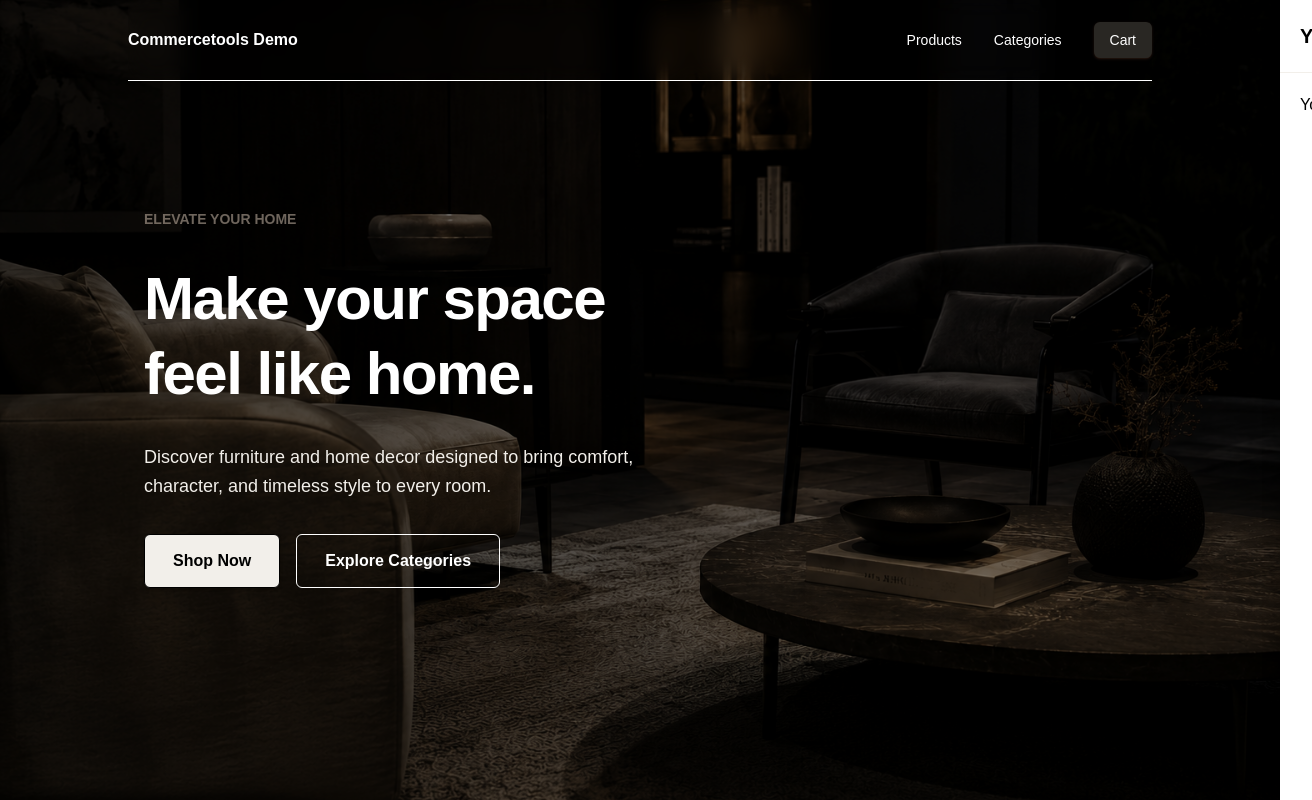
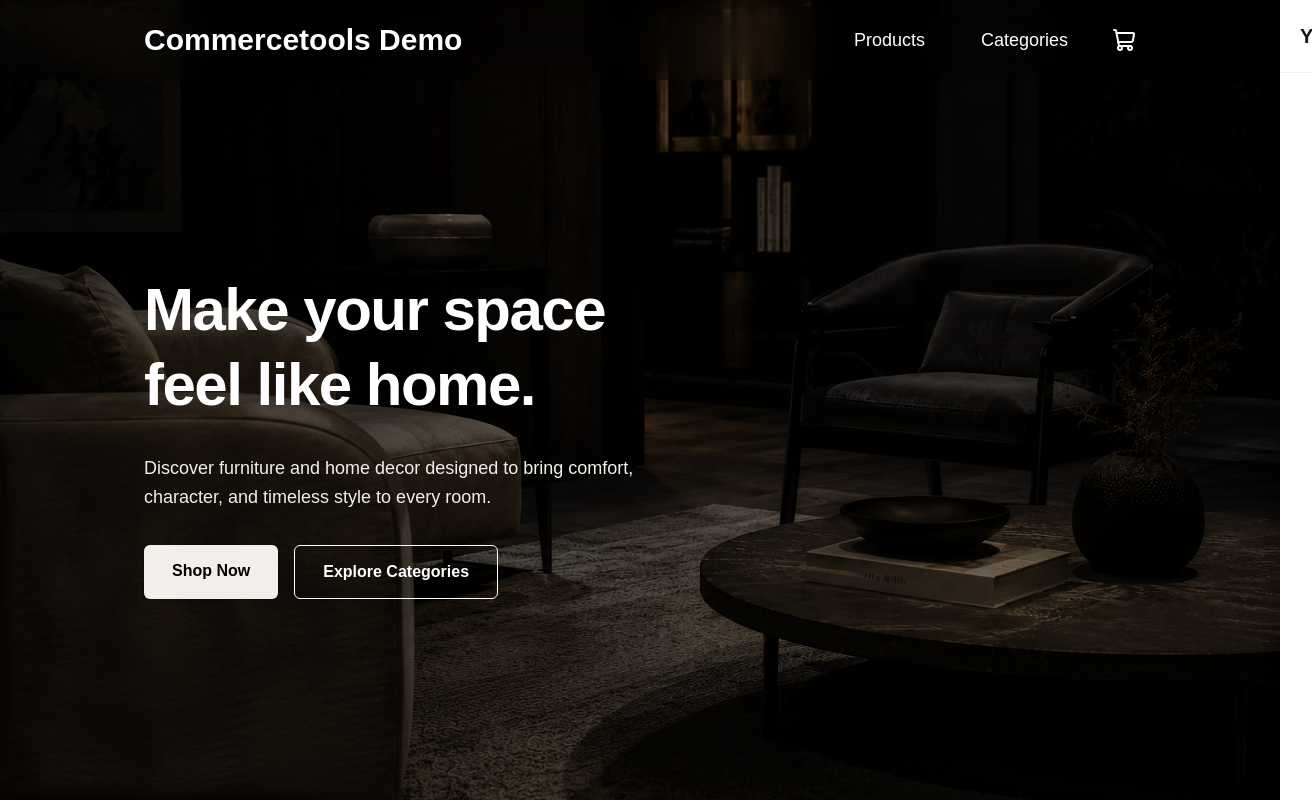
Before and after one commit to daniellancered/commercetools_demo, a Next.js app: page / in a window 1280 px wide. Shown: the whole page, 1312 px wide, since content can reach past the window. Built offline with nearby package versions, Linux system fonts and the light colour scheme.

Commit message:
added icons, adjust layout and styling

```diff
--- a/package.json
+++ b/package.json
@@ -12,6 +12,7 @@
     "@commercetools/platform-sdk": "^9.4.0",
     "@commercetools/sdk-client-v2": "^4.0.1",
     "@commercetools/ts-client": "^5.0.2",
+    "lucide-react": "^1.30.0",
     "next": "16.3.0",
     "react": "19.2.8",
     "react-dom": "19.2.8"
--- a/src/components/HomeHero.tsx
+++ b/src/components/HomeHero.tsx
@@ -7,11 +7,7 @@
   return (
     <>
       <Container>
-        <div className="relative z-10 flex flex-col items-start gap-8 pt-32">
-          <span className="text-accent-1/60 text-sm font-semibold uppercase">
-            Elevate your home
-          </span>
-
+        <div className="relative z-10 flex flex-col items-start gap-8 pt-48">
           <h1 className="text-5xl leading-tight font-bold tracking-tight text-white md:text-6xl">
             Make your space
             <span className="block text-white">feel like home.</span>
@@ -25,14 +21,14 @@
           <div className="flex flex-wrap gap-4">
             <Link
               href="/products"
-              className="bg-accent-3 rounded-md border-1 px-7 py-3.5 font-semibold text-black shadow-sm transition-colors hover:border-black hover:bg-black hover:text-white"
+              className="bg-accent-3 hover:bg-accent-1 rounded-md px-7 py-3.5 font-semibold text-black shadow-sm transition-colors duration-300 hover:text-white"
             >
               Shop Now
             </Link>
 
             <Link
               href="/categories"
-              className="rounded-md border-1 border-white px-7 py-3.5 font-semibold text-white transition-colors hover:bg-white hover:text-black"
+              className="rounded-md border-1 border-white px-7 py-3.5 font-semibold text-white transition-colors duration-300 hover:bg-white hover:text-black"
             >
               Explore Categories
             </Link>
--- a/src/components/cart/Cart.tsx
+++ b/src/components/cart/Cart.tsx
@@ -1,5 +1,7 @@
 import Image from 'next/image';
 import Link from 'next/link';
+
+import { CreditCard } from 'lucide-react';
 
 import { CartItem } from '@/types/global';
 
@@ -150,8 +152,9 @@
                 </div>
                 <button
                   type="button"
-                  className="bg-primary w-full cursor-pointer rounded-md py-3 font-semibold text-white"
+                  className="bg-primary flex w-full cursor-pointer justify-center gap-3 rounded-md py-3 font-semibold text-white transition-colors duration-300 hover:bg-accent-1"
                 >
+                  <CreditCard className="h-6 w-6" />
                   Checkout
                 </button>
 
--- a/src/components/cart/CartDrawer.tsx
+++ b/src/components/cart/CartDrawer.tsx
@@ -1,6 +1,8 @@
 'use client';
 
 import Link from 'next/link';
+
+import { CreditCard, ShoppingCart } from 'lucide-react';
 
 import { useCart } from '@/context/CartContext';
 
@@ -18,6 +20,7 @@
   const total = items.reduce((sum, item) => {
     return sum + Number(item.variant.price) * item.quantity;
   }, 0);
+  const itemCount = items.reduce((total, item) => total + item.quantity, 0);
 
   return (
     <>
@@ -34,7 +37,14 @@
         }`}
       >
         <div className="border-accent-3 flex items-center justify-between border-b p-5">
-          <h2 className="text-xl font-bold">Your Cart</h2>
+          <h2 className="text-secondary flex items-center gap-2 text-xl font-bold">
+            Your Cart
+            {itemCount > 0 && (
+              <span className="bg-primary flex h-7 w-7 items-center justify-center rounded-full text-xs font-bold text-white">
+                {itemCount}
+              </span>
+            )}
+          </h2>
 
           <button
             type="button"
@@ -48,7 +58,18 @@
 
         <div className="flex-1 overflow-y-auto p-5">
           {items.length === 0 ? (
-            <p>Your cart is empty.</p>
+            <div className="flex w-full flex-col items-center justify-center gap-4 py-100">
+              <ShoppingCart className="h-6 w-6" />
+
+              <p>Your cart is empty.</p>
+              <Link
+                href="/products"
+                onClick={closeCart}
+                className="bg-accent-1 hover:bg-primary w-fit gap-3 rounded-md p-3 font-semibold text-white transition-colors duration-300"
+              >
+                Continue Shopping
+              </Link>
+            </div>
           ) : (
             <div className="flex flex-col gap-4">
               {items.map((item) => (
@@ -62,7 +83,7 @@
                   </div>
 
                   <div className="flex flex-1 flex-col gap-1.5">
-                    <h3 className="font-semibold text-sm">{item.product.name}</h3>
+                    <h3 className="text-sm font-semibold">{item.product.name}</h3>
 
                     <div className="flex items-center gap-1">
                       <button
@@ -124,15 +145,17 @@
             </div>
 
             <Link href="/cart" onClick={closeCart}>
-              <div className="bg-tertiary flex w-full justify-center rounded-md py-3 font-semibold text-white hover:opacity-90">
+              <div className="bg-accent-1 hover:bg-primary flex w-full justify-center gap-3 rounded-md py-3 font-semibold text-white transition-colors duration-300">
+                <ShoppingCart className="h-6 w-6" />
                 View Cart
               </div>
             </Link>
 
             <button
               type="button"
-              className="w-full cursor-pointer rounded-md bg-black py-3 font-semibold text-white hover:opacity-90"
+              className="bg-accent-2 hover:bg-secondary flex w-full cursor-pointer justify-center gap-3 rounded-md py-3 font-semibold text-white transition-colors duration-300"
             >
+              <CreditCard className="h-6 w-6" />
               Checkout
             </button>
           </div>
--- a/src/components/navigation/Header.tsx
+++ b/src/components/navigation/Header.tsx
@@ -3,33 +3,44 @@
 import Link from 'next/link';
 import { usePathname } from 'next/navigation';
 
+import { ShoppingCart } from 'lucide-react';
+
+import Container from '@/components/Container';
 import { useCart } from '@/context/CartContext';
 
 export default function Header() {
   const pathname = usePathname();
-  const { openCart } = useCart();
+  const { items, openCart } = useCart();
 
   const isCartPage = pathname === '/cart';
   const isHome = pathname === '/';
+  const itemCount = items.reduce((total, item) => total + item.quantity, 0);
 
   return (
     <header
-      className={`sticky top-0 z-50 w-full border-b backdrop-blur-md ${
-        isHome ? 'border-white text-white' : 'border-accent-3 text-secondary'
+      className={`sticky top-0 z-50 flex w-screen justify-center backdrop-blur-xl ${
+        isHome ? 'text-white' : 'border-accent-3 text-secondary border-b'
       }`}
     >
+      <Container>
         <div className="flex h-20 items-center justify-between">
-        <Link href="/" className="font-bold">
+          <Link href="/" className="transition-color text-3xl font-bold duration-300">
             Commercetools Demo
           </Link>
 
           <div className="flex gap-8">
-          <nav className="text-secondary-600 hidden items-center gap-8 text-sm font-medium md:flex">
-            <Link href="/products" className="hover:text-primary transition-colors">
+            <nav className="text-secondary-600 hidden items-center gap-8 text-lg font-medium md:flex">
+              <Link
+                href="/products"
+                className="hover:text-primary hover:bg-accent-1 rounded-lg p-3 transition-colors hover:text-white"
+              >
                 Products
               </Link>
 
-            <Link href="/categories" className="hover:text-primary transition-colors">
+              <Link
+                href="/categories"
+                className="hover:text-primary hover:bg-accent-1 rounded-lg p-3 transition-colors hover:text-white"
+              >
                 Categories
               </Link>
             </nav>
@@ -37,12 +48,20 @@
             <button
               type="button"
               onClick={!isCartPage ? openCart : () => {}}
-            className="bg-tertiary hover:bg-primary shadow-primary/20 cursor-pointer rounded-md px-4 py-2 text-sm font-medium text-white shadow-sm transition-colors"
+              className="relative cursor-pointer"
+              aria-label={`Shopping cart with ${itemCount} items`}
             >
-            Cart
+              <ShoppingCart className="h-6 w-6" />
+
+              {itemCount > 0 && (
+                <span className="bg-primary absolute top-1 -right-3 flex h-5 min-w-5 items-center justify-center rounded-full px-1 text-xs font-bold text-white">
+                  {itemCount}
+                </span>
+              )}
             </button>
           </div>
         </div>
+      </Container>
     </header>
   );
 }
--- a/src/components/products/Card.tsx
+++ b/src/components/products/Card.tsx
@@ -57,7 +57,7 @@
         </Link>
 
         <div className="mr-5 mb-6">
-          <AddToCartButton product={product} variant={product.mainVariant} />
+          <AddToCartButton product={product} variant={product.mainVariant} type='card'/>
         </div>
       </div>
     </div>
--- a/src/components/products/ProductDetail.tsx
+++ b/src/components/products/ProductDetail.tsx
@@ -59,7 +59,7 @@
               </div>
             )}
 
-            <AddToCartButton product={product} variant={selectedVariant} />
+            <AddToCartButton product={product} variant={selectedVariant} type='full'/>
 
             <div className="mt-10 flex flex-col gap-2">
               <h2 className="text-secondary text-2xl font-bold">Product Details</h2>
--- a/src/components/products/ProductList.tsx
+++ b/src/components/products/ProductList.tsx
@@ -23,7 +23,7 @@
         description="Discover our hand-picked selection of high-quality furnitures and home decor, designed to bring warmth and texture to any space."
       />
       {products.length > 0 ? (
-        <div className="grid grid-cols-1 gap-4 sm:grid-cols-2 lg:grid-cols-3 lg:gap-x-6 lg:gap-y-10 xl:grid-cols-4">
+        <div className="grid grid-cols-1 gap-4 sm:grid-cols-2 lg:grid-cols-3 lg:gap-x-6 lg:gap-y-10 xl:grid-cols-4 mb-40">
           {products.map((product) => (
             <ProductCard key={product.id} product={product} />
           ))}
```
Also changed, not shown: src/components/Pagination.tsx (+7 -7 lines), src/components/cart/AddToCart.tsx (+16 -2 lines), src/components/categories/Categories.tsx (+7 -2 lines), 1 other file (tests, documents, lock files or other folders). Lines whose indentation alone changed are shown as unchanged.
